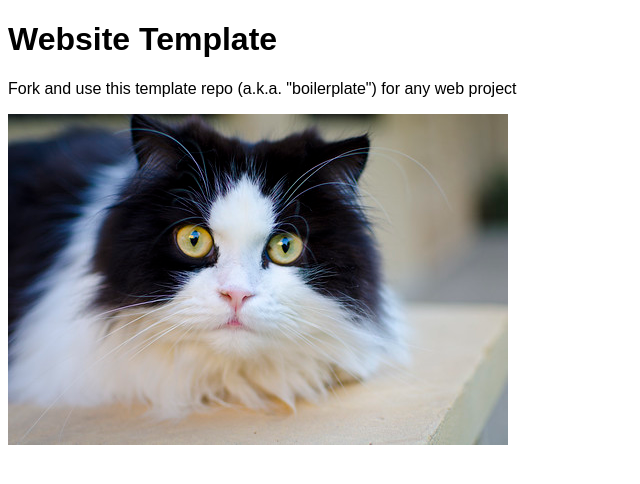
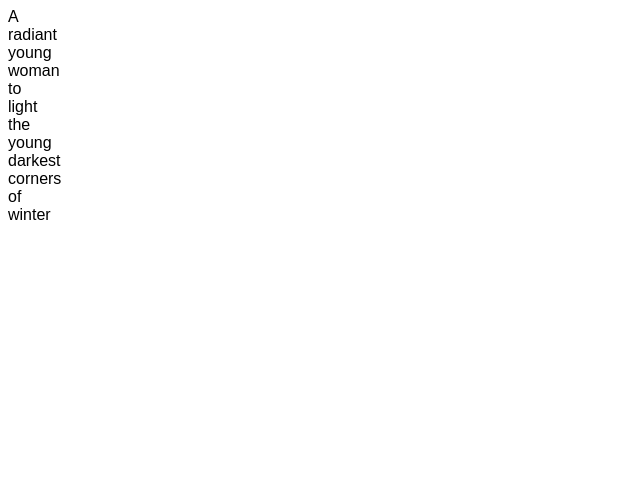
Before and after one commit to thardy072/haiku, a plain HTML site: page index.html in a window 1280 px wide. Shown: the whole page, without its empty margins (0-640 px from the left). Drawn offline with Linux system fonts and the light colour scheme.

Commit message:
Update index.html

```diff
--- a/index.html
+++ b/index.html
@@ -2,14 +2,24 @@
 <html lang="en">
 <head>
 	<meta charset="utf-8">
-	<title>Website Template</title>
+	<title>Haiku</title>
 	<link rel="stylesheet" href="./assets/css/styles.css">
 </head>
 <body>
-
-	<h1>Website Template</h1>
-	<p>Fork and use this template repo (a.k.a. "boilerplate") for any web project</p>
-	<img src="assets/img/cat.jpg" alt="">
+	<div class="grid-container">
+		<div>A</div>
+		<div>radiant</div>
+		<div class="last">young</div>
+		<div>woman</div>
+		<div>to</div>
+		<div>light</div>
+		<div>the</div>
+		<div class="last">young</div>
+		<div>darkest</div>
+		<div>corners</div>
+		<div>of</div>
+		<div>winter</div>
+	</div>
 
 	<script src="./assets/js/main.js"></script>
 </body>
```
